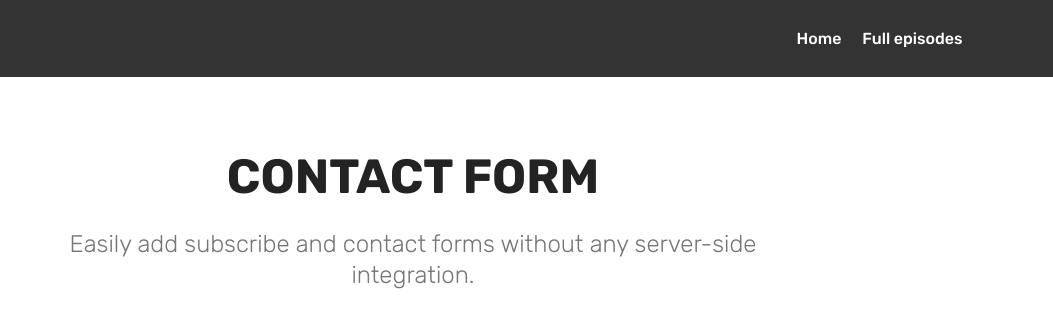
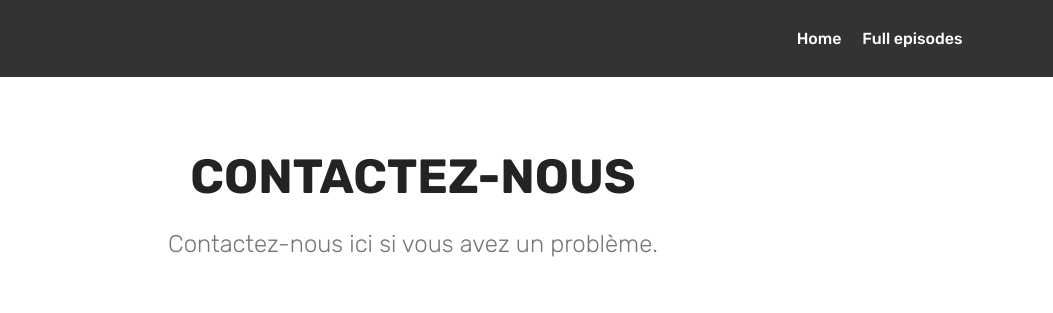
Before and after one commit to itsmiraculous/contact, a plain HTML site: page fr.html in a window 1280 px wide. Shown: the top 313 px of the page, 227-1280 px from the left. Drawn offline with Linux system fonts and the light colour scheme.

Commit message:
Update fr.html

```diff
--- a/fr.html
+++ b/fr.html
@@ -64,7 +64,7 @@
         </div>
         <div class="collapse navbar-collapse" id="navbarSupportedContent">
             <ul class="navbar-nav nav-dropdown nav-right" data-app-modern-menu="true"><li class="nav-item">
-                    <a class="nav-link link text-white display-4" href="index.html">&nbsp; &nbsp; &nbsp; Home</a>
+                    <a class="nav-link link text-white display-4" href="index.html">Home</a>
                 </li>
                 <li class="nav-item">
                     <a class="nav-link link text-white display-4" href="page80.html" aria-expanded="false">Full episodes
@@ -84,10 +84,10 @@
         <div class="row justify-content-center">
             <div class="title col-12 col-lg-8">
                 <h2 class="mbr-section-title align-center pb-3 mbr-fonts-style display-2">
-                    <br><strong>CONTACT FORM
+                    <br><strong>CONTACTEZ-NOUS
                 </strong></h2>
                 <h3 class="mbr-section-subtitle align-center mbr-light pb-3 mbr-fonts-style display-5">
-                    Easily add subscribe and contact forms without any server-side integration.
+                    Contactez-nous ici si vous avez un problème.
                 </h3>
             </div>
         </div>
```
